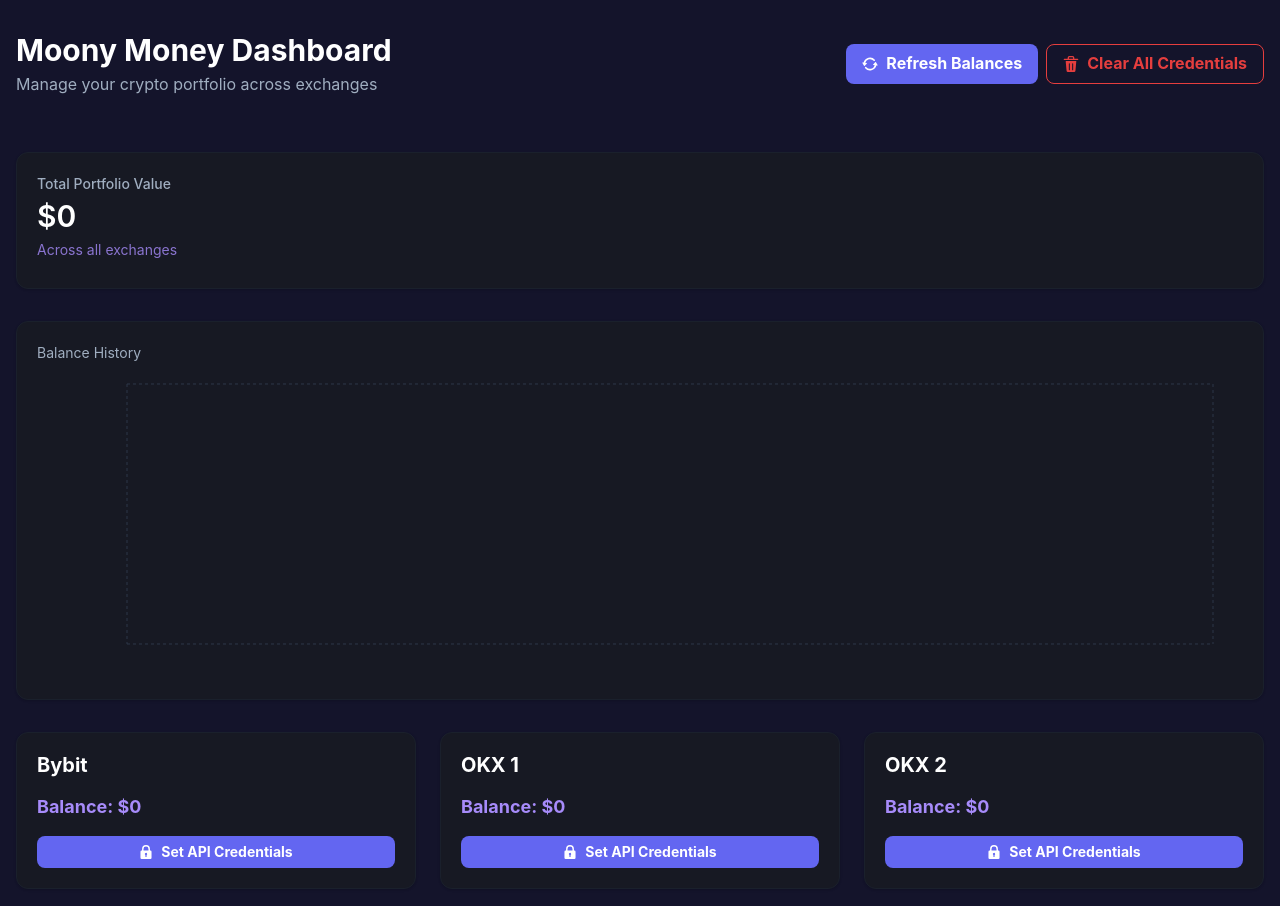
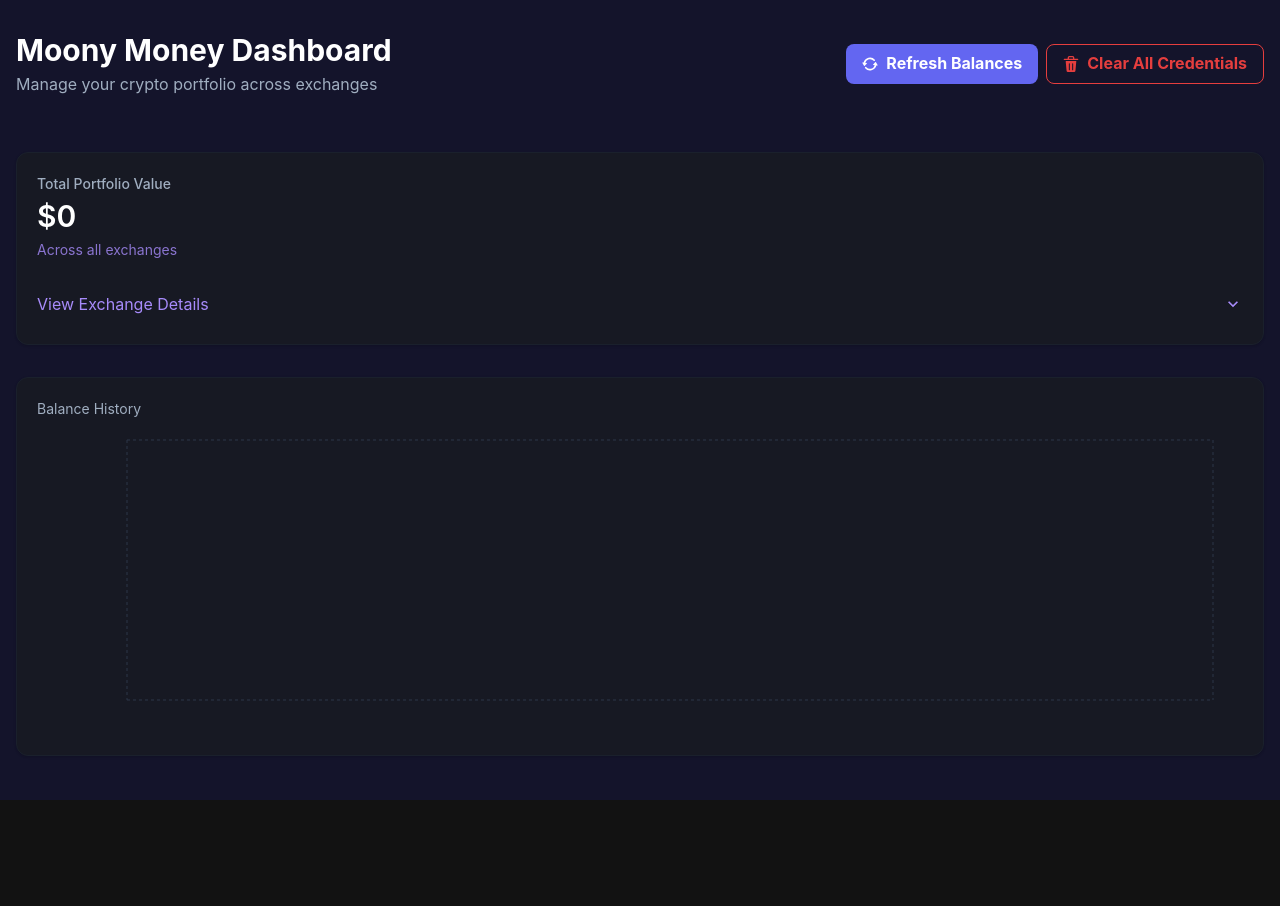
Before and after one commit to lucapagano10/crypto-dashboard, a React (Create React App) app: page / in a window 1280 px wide. Shown: the top 906 px of the page. After the commit the page ends 800 px from the top, so only its background shows below. Built offline with nearby package versions, Linux system fonts and the light colour scheme.

Commit message:
refactor: improve UI layout with collapsible exchange details and reposition metrics

```diff
--- a/src/components/Dashboard.js
+++ b/src/components/Dashboard.js
@@ -12,7 +12,6 @@
   StatLabel,
   StatNumber,
   StatHelpText,
-  SimpleGrid,
   Button,
   useToast,
   Input,
@@ -33,6 +32,12 @@
   Th,
   Td,
   Tooltip,
+  Accordion,
+  AccordionItem,
+  AccordionButton,
+  AccordionPanel,
+  AccordionIcon,
+  SimpleGrid,
 } from '@chakra-ui/react';
 import { RepeatIcon, DeleteIcon, LockIcon } from '@chakra-ui/icons';
 import { exchangeService } from '../services/exchangeService';
@@ -205,6 +210,7 @@
 
           <Card bg="gray.900" borderRadius="xl" border="1px solid" borderColor="gray.800">
             <CardBody>
+              <VStack spacing={4} align="stretch">
                 <Stat>
                   <StatLabel color="gray.400">Total Portfolio Value</StatLabel>
                   <StatNumber fontSize="3xl" color="white">
@@ -212,13 +218,18 @@
                   </StatNumber>
                   <StatHelpText color="brand.400">Across all exchanges</StatHelpText>
                 </Stat>
-            </CardBody>
-          </Card>
 
-          <BalanceChart history={history} metrics={metrics} />
-
-          <SimpleGrid columns={{ base: 1, md: 3 }} spacing={6}>
-            <Card bg="gray.900" borderRadius="xl" border="1px solid" borderColor="gray.800">
+                <Accordion allowToggle>
+                  <AccordionItem border="none">
+                    <AccordionButton px={0} _hover={{ bg: 'transparent' }}>
+                      <Text color="brand.400" flex="1" textAlign="left">
+                        View Exchange Details
+                      </Text>
+                      <AccordionIcon color="brand.400" />
+                    </AccordionButton>
+                    <AccordionPanel pb={4} px={0}>
+                      <SimpleGrid columns={{ base: 1, md: 3 }} spacing={4}>
+                        <Card bg="gray.800" borderRadius="xl" border="1px solid" borderColor="gray.700">
                           <CardBody>
                             <VStack align="stretch" spacing={4}>
                               <Heading size="md" color="white">Bybit</Heading>
@@ -237,7 +248,7 @@
                           </CardBody>
                         </Card>
 
-            <Card bg="gray.900" borderRadius="xl" border="1px solid" borderColor="gray.800">
+                        <Card bg="gray.800" borderRadius="xl" border="1px solid" borderColor="gray.700">
                           <CardBody>
                             <VStack align="stretch" spacing={4}>
                               <Heading size="md" color="white">OKX 1</Heading>
@@ -256,7 +267,7 @@
                           </CardBody>
                         </Card>
 
-            <Card bg="gray.900" borderRadius="xl" border="1px solid" borderColor="gray.800">
+                        <Card bg="gray.800" borderRadius="xl" border="1px solid" borderColor="gray.700">
                           <CardBody>
                             <VStack align="stretch" spacing={4}>
                               <Heading size="md" color="white">OKX 2</Heading>
@@ -275,6 +286,46 @@
                           </CardBody>
                         </Card>
                       </SimpleGrid>
+                    </AccordionPanel>
+                  </AccordionItem>
+                </Accordion>
+              </VStack>
+            </CardBody>
+          </Card>
+
+          {metrics && (
+            <SimpleGrid columns={{ base: 1, md: 3 }} spacing={4}>
+              <Card bg="gray.900" borderRadius="xl" border="1px solid" borderColor="gray.800">
+                <CardBody>
+                  <MetricCard
+                    label="24h Change"
+                    change={metrics.daily.change}
+                    percentage={metrics.daily.percentage}
+                  />
+                </CardBody>
+              </Card>
+              <Card bg="gray.900" borderRadius="xl" border="1px solid" borderColor="gray.800">
+                <CardBody>
+                  <MetricCard
+                    label="7d Change"
+                    change={metrics.weekly.change}
+                    percentage={metrics.weekly.percentage}
+                  />
+                </CardBody>
+              </Card>
+              <Card bg="gray.900" borderRadius="xl" border="1px solid" borderColor="gray.800">
+                <CardBody>
+                  <MetricCard
+                    label="30d Change"
+                    change={metrics.monthly.change}
+                    percentage={metrics.monthly.percentage}
+                  />
+                </CardBody>
+              </Card>
+            </SimpleGrid>
+          )}
+
+          <BalanceChart history={history} metrics={metrics} />
         </VStack>
       </Container>
 
```
Lines whose indentation alone changed are shown as unchanged.
